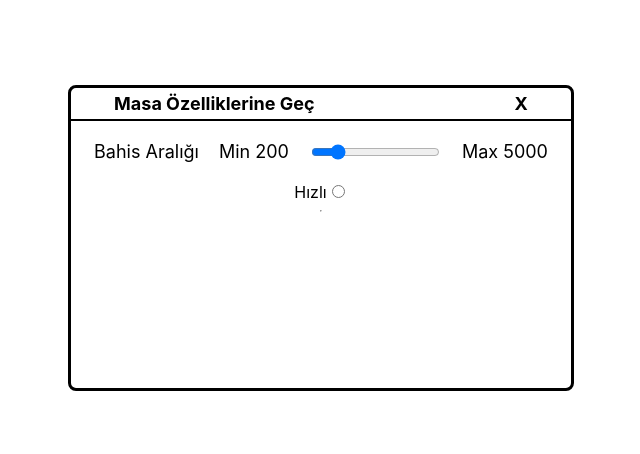
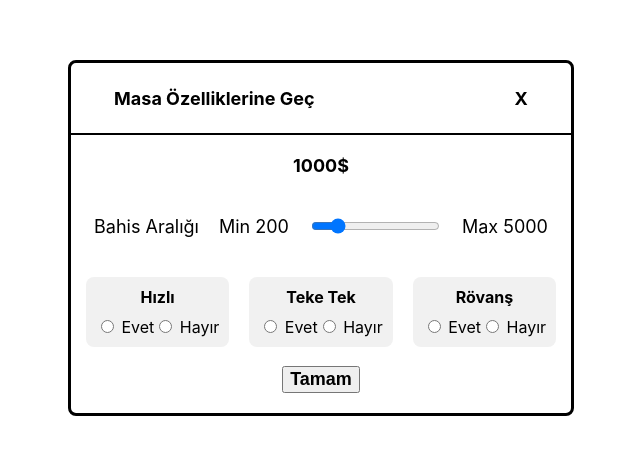
Before and after one commit to emrecan-balgun/digitoy-case, a React (Create React App) app: page / in a window 1280 px wide. Shown: the part 162-616 px from the top of the page, without its empty margins (319-959 px from the left). Built offline with nearby package versions, Linux system fonts and the light colour scheme.

Commit message:
update app.js

```diff
--- a/src/App.js
+++ b/src/App.js
@@ -14,19 +14,37 @@ function App() {
              <span className="header-text">X</span>
           </div>
           <hr className="hr"/>
+          <span className="tip">{value}$</span>
           <div className="bahis-slider">
               <span>Bahis Aralığı</span>
               <span className="value">Min {minValue}</span>
-              <input type="range" min={minValue} max={maxValue} value={value}/>
+              <input type="range" min={minValue} max={maxValue} value={value} onChange={(e) => setValue(e.target.value)}/>
               <span className="value">Max {maxValue}</span>
           </div>
           <div className="filters">
+            <div className="filterContainer">
+              <span>Hızlı</span>
               <div className="filter">
-                <span>Hızlı</span>
-                <input type="radio" name="range" />
+                <input type="radio" value="Evet" name="option1" /> Evet
+                <input type="radio" value="Hayır" name="option1" /> Hayır
               </div>
+            </div>
+            <div className="filterContainer">
+              <span>Teke Tek</span>
+              <div className="filter">
+                <input type="radio" value="Evet" name="option2" /> Evet
+                <input type="radio" value="Hayır" name="option2" /> Hayır
+              </div>
+            </div>
+            <div className="filterContainer">
+              <span>Rövanş</span>
+              <div className="filter">
+                <input type="radio" value="Evet" name="option3" /> Evet
+                <input type="radio" value="Hayır" name="option3" /> Hayır
+              </div>
+            </div>
           </div>
-          <hr />
+          <button className="save">Tamam</button>
         </div>
     </div>
   );
--- a/src/index.css
+++ b/src/index.css
@@ -14,14 +14,14 @@ code {
 
 .container {
   width: 500px;
-  height: 300px;
+  height: 350px;
   border-radius: 0.5rem;
   border-color: black;
   border-style: solid;
   border-width: 3px;
   display: flex;
   flex-direction: column;
-  /* justify-content: center; */
+  justify-content: space-evenly;
   align-items: center;
   text-align: center;
 }
@@ -47,6 +47,11 @@ code {
   margin: 0;
 }
 
+.tip {
+  font-weight: bold;
+  font-size: 18px;
+}
+
 .bahis-slider {
   padding: 20px;
   display: flex;
@@ -56,3 +61,29 @@ code {
   gap: 20px;
   font-size: 18px;
 }
+
+.filters {
+  display: flex;
+  flex-direction: row;
+  gap: 20px;
+}
+
+.filterContainer {
+  padding: 10px;
+  background-color: #f1f1f1;
+  border-radius: 0.5rem;
+}
+
+.filterContainer span {
+  font-weight: bold;
+}
+
+.filter {
+  margin-top: 10px;
+}
+
+.save {
+  /* margin-top: 50px; */
+  font-size: 18px;
+  font-weight: bold;
+}
```
